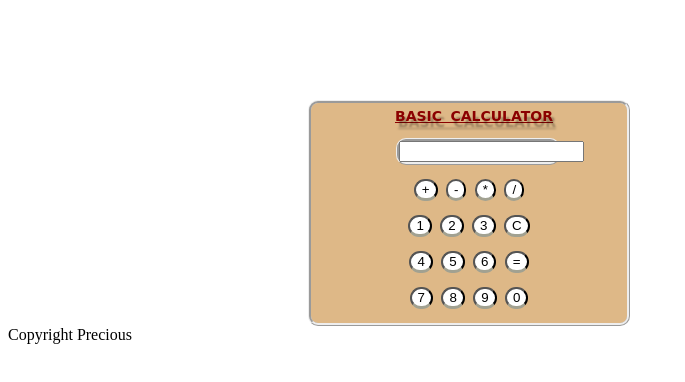
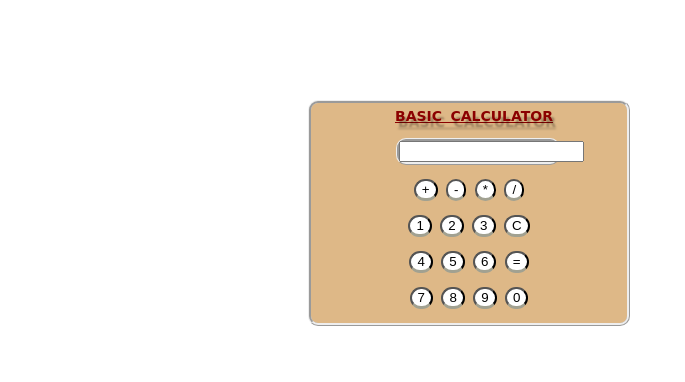
Before and after one commit to eziinne/basic-calculator, a plain HTML site: page index.html in a window 1280 px wide. Shown: the whole page, without its empty margins (0-685 px from the left). Drawn offline with Linux system fonts and the light colour scheme.

Commit message:
Update index.html

```diff
--- a/index.html
+++ b/index.html
@@ -62,5 +62,4 @@ catch(err)
  </form>
  </div>
 </body>
-    <footer> Copyright Precious </footer>
 </html>
```
